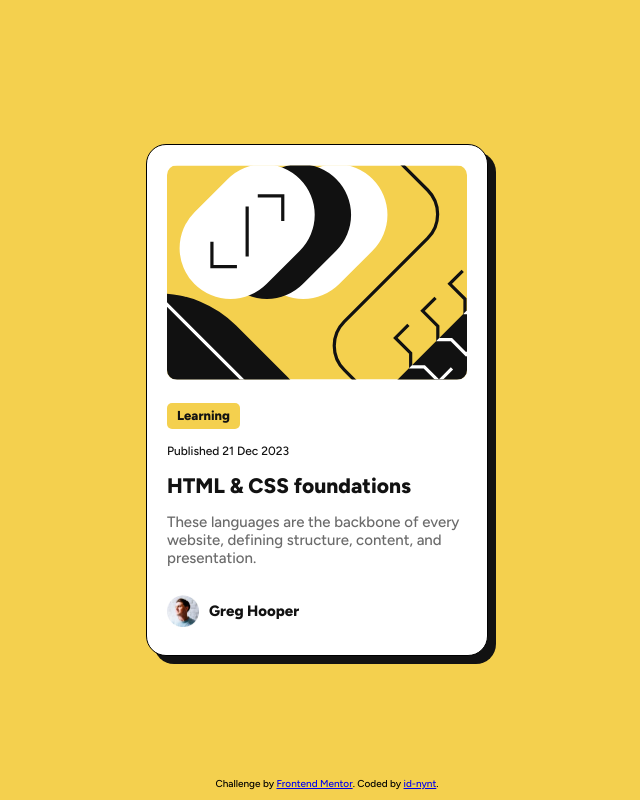
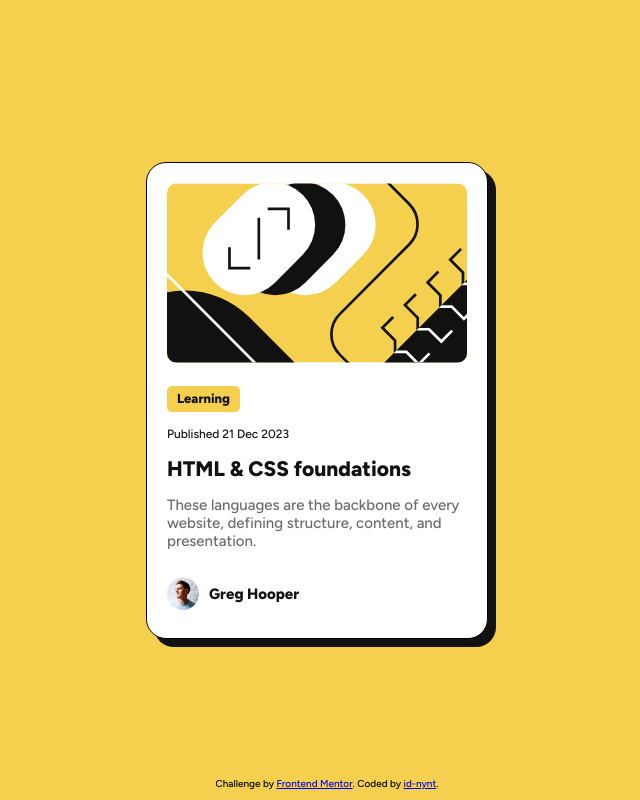
Before and after one commit to id-nynt/250004_Blog-view, a plain HTML site: page index.html in a window 1280 px wide. Shown: the whole page, without its empty margins (323-963 px from the left). Drawn offline with Linux system fonts and the light colour scheme.

Commit message:
Update cover image size

```diff
--- a/styles/style.css
+++ b/styles/style.css
@@ -32,7 +32,7 @@ body {
 
 .cover-photo img {
     max-width: 100%;
-    height: 215px;
+    height: 180px;
     object-fit: cover;
     border-radius: 10px;
 }
```
